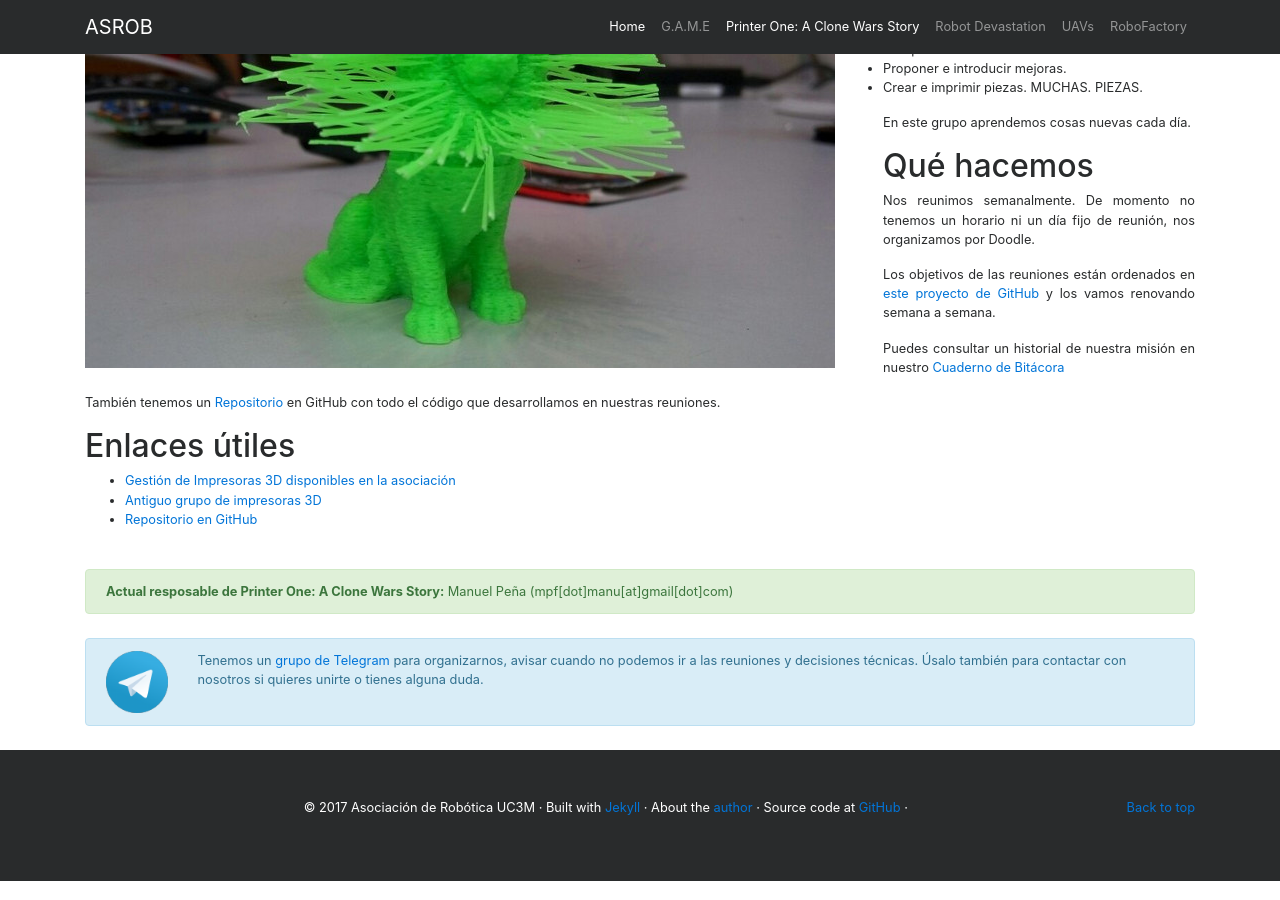
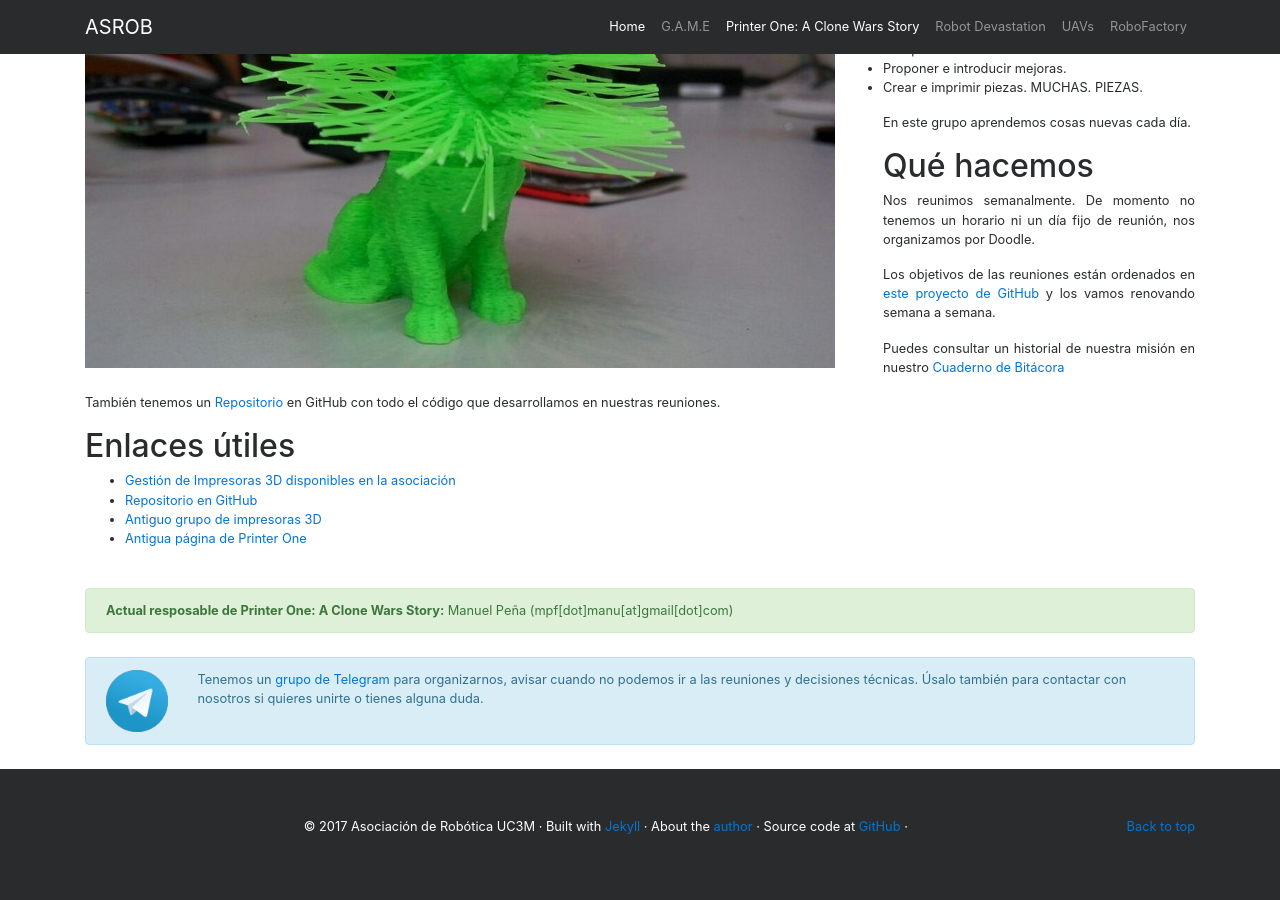
Before and after one commit to asrob-uc3m/asrob-uc3m.github.io, a Jekyll site: the page built from _workgroups/2017-05-28-printer-one.markdown, in a window 1280 px wide and 900 px high, scrolled down 859 px. Built offline with Jekyll 4.4.1, drawn with Linux system fonts in a browser that asks for light colours.

Commit message:
Added link to old Printer One wiki page

```diff
--- a/_workgroups/2017-05-28-printer-one.markdown
+++ b/_workgroups/2017-05-28-printer-one.markdown
@@ -42,5 +42,6 @@ También tenemos un [Repositorio](https://github.com/asrob-uc3m/impresoras-asrob
 
 ## Enlaces útiles
  * [Gestión de Impresoras 3D disponibles en la asociación](http://asrob.uc3m.es/printers/)
+ * [Repositorio en GitHub](https://github.com/asrob-uc3m/impresoras-asrob)
  * [Antiguo grupo de impresoras 3D](http://asrob.uc3m.es/index.php/Impresora-3D_Open_Source)
- * [Repositorio en GitHub](https://github.com/asrob-uc3m/impresoras-asrob)
+ * [Antigua página de Printer One](http://asrob.uc3m.es/index.php/Printer_One:_A_Clone_Wars_Story)
```
